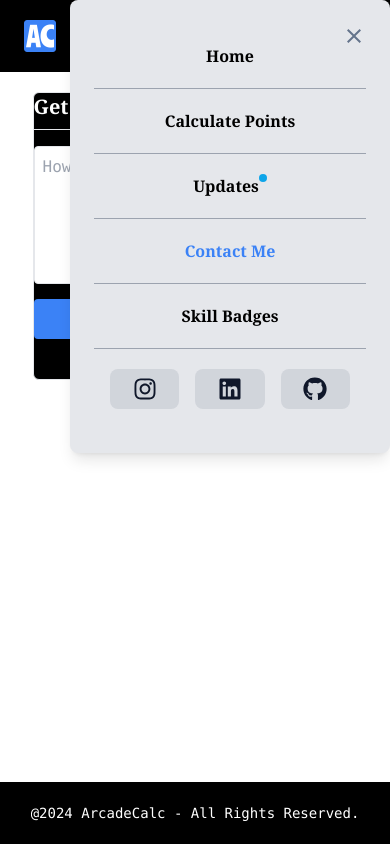
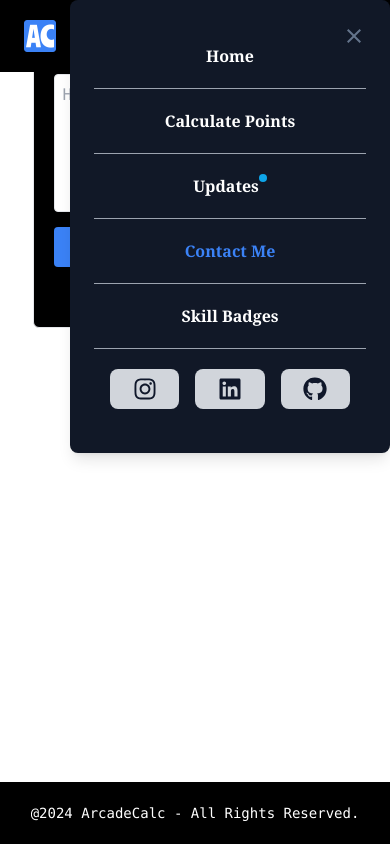
Before and after one commit to dikshagenai/arcadeCalc, a React (Create React App) app: page /contact in a window 390 px wide. Both pictures are taken after a click on the icon 354 px from the left and 36 px from the top of the page. Built offline with nearby package versions, Linux system fonts and the light colour scheme.

Commit message:
Mobile UI : Updated UI for mobile

```diff
--- a/src/App.js
+++ b/src/App.js
@@ -23,6 +23,7 @@ function App() {
         {/* make sure if the content of the page having less content then the footer don't flow up */}
         <div className='min-h-screen flex flex-col'>
           <Navbar />
+          <div className="relative h-fit top-24 mb-24">
             <Routes>
               <Route exact path="/" element={
                 <>
@@ -66,8 +67,8 @@ function App() {
 
             </Routes>
 
-
             {/* Footer */}
+          </div>
           <Footer />
         </div>
       </Router>
--- a/src/Components/Calculate.jsx
+++ b/src/Components/Calculate.jsx
@@ -14,7 +14,9 @@ const Calculate = () => {
     const inputTextBox = useRef(null)
 
     useEffect(() => {
-        inputTextBox.current.focus()
+        if (window.innerWidth > 760) {
+            inputTextBox.current.focus()
+        }
     }, [])
 
 
@@ -378,7 +380,7 @@ const Calculate = () => {
                                                     ) : '0')
                                                 }}
                                                 transition={{ duration: 1 }}
-                                                viewport={{once: true}}
+                                                viewport={{ once: true }}
 
                                                 className={`h-2 rounded-full bg-${milestoneData['themeColor']}-500`} ></motion.div>
                                         </div>
--- a/src/Components/Navbar.jsx
+++ b/src/Components/Navbar.jsx
@@ -136,13 +136,13 @@ const Navbar = () => {
 
     return (
         <>
-            <header className='w-full mb-5 select-none font-serif'>
+            <header className='z-30 w-full mb-5 select-none font-serif fixed '>
                 <nav className='flex items-center w-full py-5 bg-black sm:px-3 justify-evenly'>
                     {/* elem -1 */}
                     <div className='flex flex-1 ml-6 text-white sm:ml-3'>
-                        <Link to="/">
+                        <a href="/">
                             <img width={32} height={32} className='font-bold text-white ' src="/favicon_io/favicon-32x32.png" alt="Arcade Calc" />
-                        </Link>
+                        </a>
                     </div>
 
                     {/* elem -2  */}
@@ -180,7 +180,7 @@ const Navbar = () => {
 
 
                             id='mobile-navbar'
-                            className={`z-30 top-4 right-4 w-full max-w-xs bg-gray-200 rounded-lg shadow-lg p-6 text-base font-semibold text-slate-900 hidden`} ref={navbarRef}>
+                            className={`z-30 top-4 right-4 w-full max-w-xs bg-gray-900 rounded-lg shadow-lg p-6 text-base font-semibold text-slate-900 hidden`} ref={navbarRef}>
                             <button type="button" className="absolute top-5 right-5 w-8 h-8 flex items-center justify-center text-slate-500 hover:text-slate-600 " onClick={toggleHamburger}>
                                 <span className="sr-only">
                                     Close navigation
@@ -197,13 +197,13 @@ const Navbar = () => {
 
 
                             <div className="flex flex-col">
-                                <Link className={`nav-bar-link w-full my-auto py-5 border-b border-gray-400 p-2 flex justify-center items-center  ${location.pathname === '/' ? 'text-blue-500' : 'text-black'} `} to="/" tabIndex={2}><span className='nav-bar-link'>Home</span></Link>
-                                <Link className={`nav-bar-link w-full my-auto py-5 border-b border-gray-400 p-2 flex justify-center items-center  ${location.pathname === '/calculate' ? 'text-blue-500' : 'text-black'} `} to="/calculate" tabIndex={3}><span className='nav-bar-link'>Calculate Points</span></Link>
-                                <Link className={`nav-bar-link w-full my-auto py-5 border-b border-gray-400 p-2 flex justify-center ${location.pathname === '/updates' ? 'text-blue-500' : 'text-black'} `} to="/updates" tabIndex={4}>
+                                <Link className={`nav-bar-link w-full my-auto py-5 border-b border-gray-400 p-2 flex justify-center items-center  ${location.pathname === '/' ? 'text-blue-500' : 'text-white'} `} to="/" tabIndex={2}><span className='nav-bar-link'>Home</span></Link>
+                                <Link className={`nav-bar-link w-full my-auto py-5 border-b border-gray-400 p-2 flex justify-center items-center  ${location.pathname === '/calculate' ? 'text-blue-500' : 'text-white'} `} to="/calculate" tabIndex={3}><span className='nav-bar-link'>Calculate Points</span></Link>
+                                <Link className={`nav-bar-link w-full my-auto py-5 border-b border-gray-400 p-2 flex justify-center ${location.pathname === '/updates' ? 'text-blue-500' : 'text-white'} `} to="/updates" tabIndex={4}>
                                     <span className='nav-bar-link'>Updates</span>
                                     <span className='newNotification nav-bar-link relative rounded-full h-2 w-2 bg-sky-500' ref={updateNotificationRefMobile}></span></Link>
-                                <Link className={`nav-bar-link w-full my-auto py-5 border-b border-gray-400 p-2 flex justify-center items-center  ${location.pathname === '/contact' ? 'text-blue-500' : 'text-black'} `} to="/contact" tabIndex={5}><span className='nav-bar-link'>Contact Me</span></Link>
-                                <Link className={`nav-bar-link w-full my-auto py-5 border-b border-gray-400 p-2 flex justify-center items-center  ${location.pathname === '/skillBadges' ? 'text-blue-500' : 'text-black'} `} to="/skillBadges" tabIndex={6}><span className='nav-bar-link'>Skill Badges</span></Link>
+                                <Link className={`nav-bar-link w-full my-auto py-5 border-b border-gray-400 p-2 flex justify-center items-center  ${location.pathname === '/contact' ? 'text-blue-500' : 'text-white'} `} to="/contact" tabIndex={5}><span className='nav-bar-link'>Contact Me</span></Link>
+                                <Link className={`nav-bar-link w-full my-auto py-5 border-b border-gray-400 p-2 flex justify-center items-center  ${location.pathname === '/skillBadges' ? 'text-blue-500' : 'text-white'} `} to="/skillBadges" tabIndex={6}><span className='nav-bar-link'>Skill Badges</span></Link>
 
                                 <div className='flex justify-center items-center py-5 p-2 w-full my-auto'>
                                     <Link target='_blank' rel="noreferrer" className='bg-gray-300 p-2 rounded-lg mx-2 flex-1 flex justify-center items-center border-gray-400' to={"https://www.instagram.com/deepanshu_prajapati01/"}>
--- a/src/Pages/HomePage.jsx
+++ b/src/Pages/HomePage.jsx
@@ -26,7 +26,7 @@ const HomePage = () => {
 
 
             {/* Main Component */}
-                <Home />
+            <Home />
 
 
         </>
--- a/src/output.css
+++ b/src/output.css
@@ -709,9 +709,6 @@ video {
 .w-2 {
   width: 0.5rem;
 }
-.w-2\/6 {
-  width: 33.333333%;
-}
 .w-5 {
   width: 1.25rem;
 }
@@ -908,10 +905,6 @@ video {
   --tw-bg-opacity: 1;
   background-color: rgb(59 130 246 / var(--tw-bg-opacity));
 }
-.bg-gray-200 {
-  --tw-bg-opacity: 1;
-  background-color: rgb(229 231 235 / var(--tw-bg-opacity));
-}
 .bg-gray-300 {
   --tw-bg-opacity: 1;
   background-color: rgb(209 213 219 / var(--tw-bg-opacity));
@@ -919,6 +912,10 @@ video {
 .bg-gray-400 {
   --tw-bg-opacity: 1;
   background-color: rgb(156 163 175 / var(--tw-bg-opacity));
+}
+.bg-gray-900 {
+  --tw-bg-opacity: 1;
+  background-color: rgb(17 24 39 / var(--tw-bg-opacity));
 }
 .bg-green-200 {
   --tw-bg-opacity: 1;
@@ -962,11 +959,11 @@ video {
 .p-2 {
   padding: 0.5rem;
 }
-.p-3 {
-  padding: 0.75rem;
-}
 .p-4 {
   padding: 1rem;
+}
+.p-5 {
+  padding: 1.25rem;
 }
 .p-6 {
   padding: 1.5rem;
@@ -1071,10 +1068,6 @@ video {
 .italic {
   font-style: italic;
 }
-.text-black {
-  --tw-text-opacity: 1;
-  color: rgb(0 0 0 / var(--tw-text-opacity));
-}
 .text-blue-500 {
   --tw-text-opacity: 1;
   color: rgb(59 130 246 / var(--tw-text-opacity));
@@ -1130,9 +1123,6 @@ video {
 .text-yellow-600 {
   --tw-text-opacity: 1;
   color: rgb(202 138 4 / var(--tw-text-opacity));
-}
-.underline {
-  text-decoration-line: underline;
 }
 .opacity-25 {
   opacity: 0.25;
```
Lines whose indentation alone changed are shown as unchanged.
